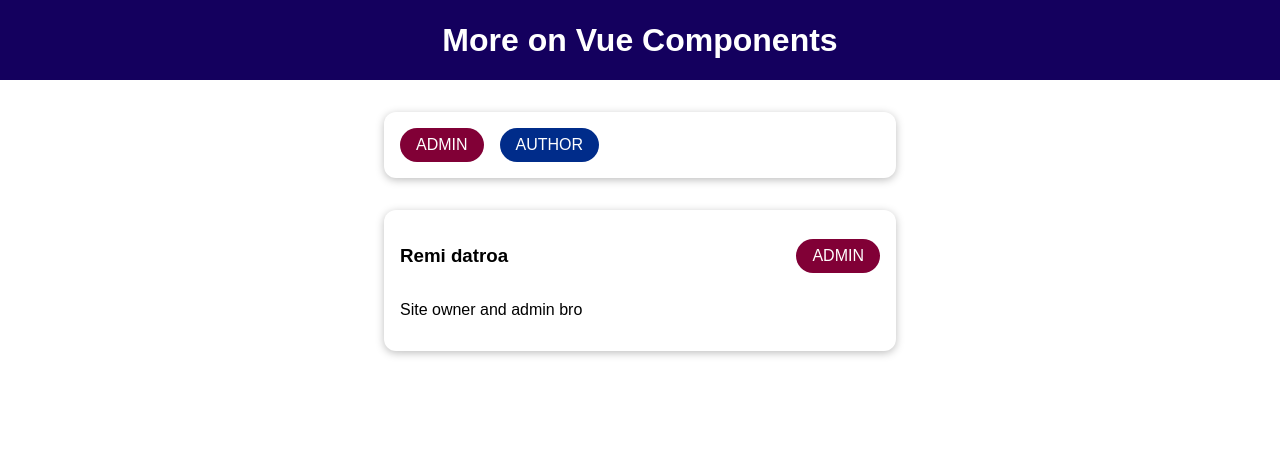
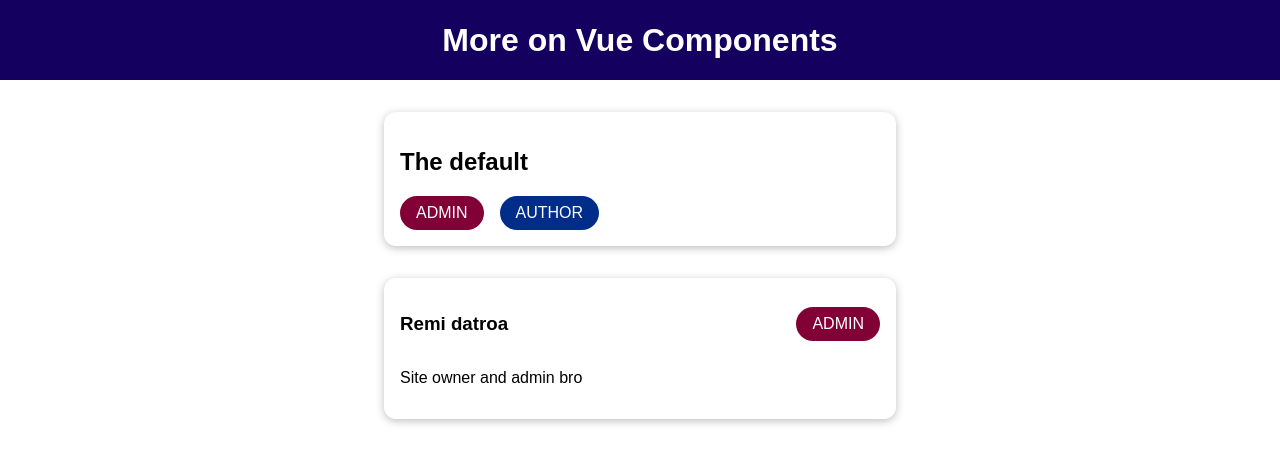
Before and after one commit to remidatroa/explorer, a Vue app in the folder vuejs/cmp-adv-01-starting-setup/: page / in a window 1280 px wide. Shown: the top 464 px of the page. Built offline with nearby package versions, Linux system fonts and the light colour scheme.

Commit message:
empty slot default content

```diff
--- a/vuejs/cmp-adv-01-starting-setup/src/components/BaseCard.vue
+++ b/vuejs/cmp-adv-01-starting-setup/src/components/BaseCard.vue
@@ -1,7 +1,9 @@
 <template>
   <div>
     <header>
-        <slot name="header"></slot>
+        <slot name="header">
+          <h2>The default</h2>
+        </slot>
     </header>
     <slot></slot>
   </div>
```
